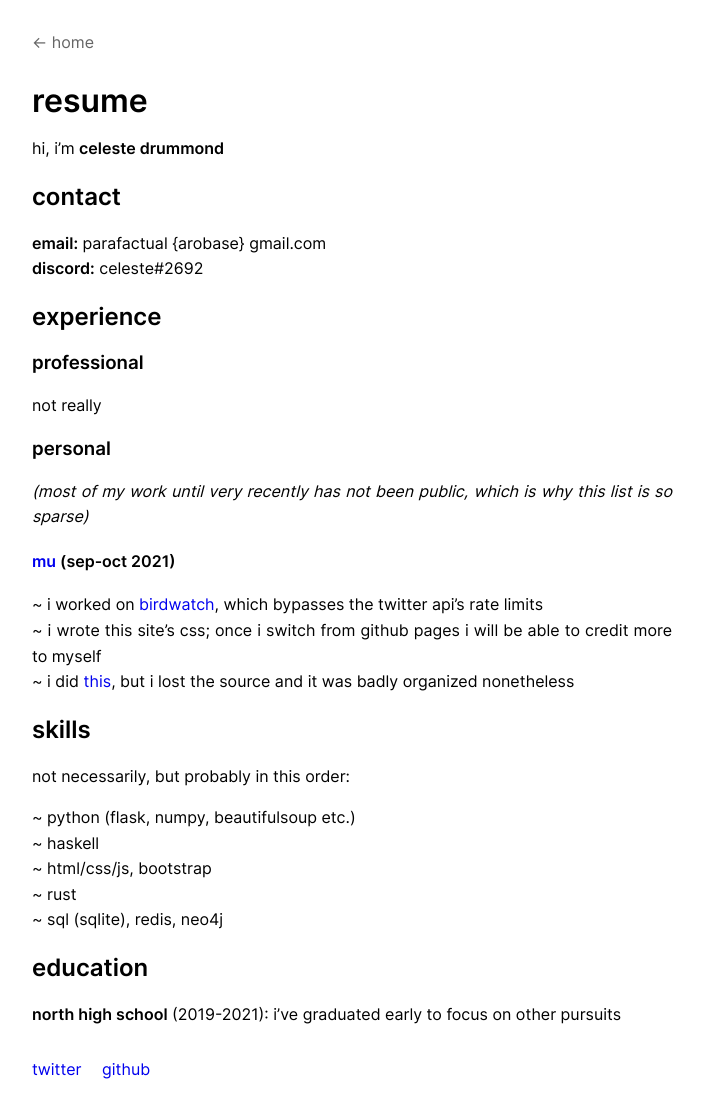
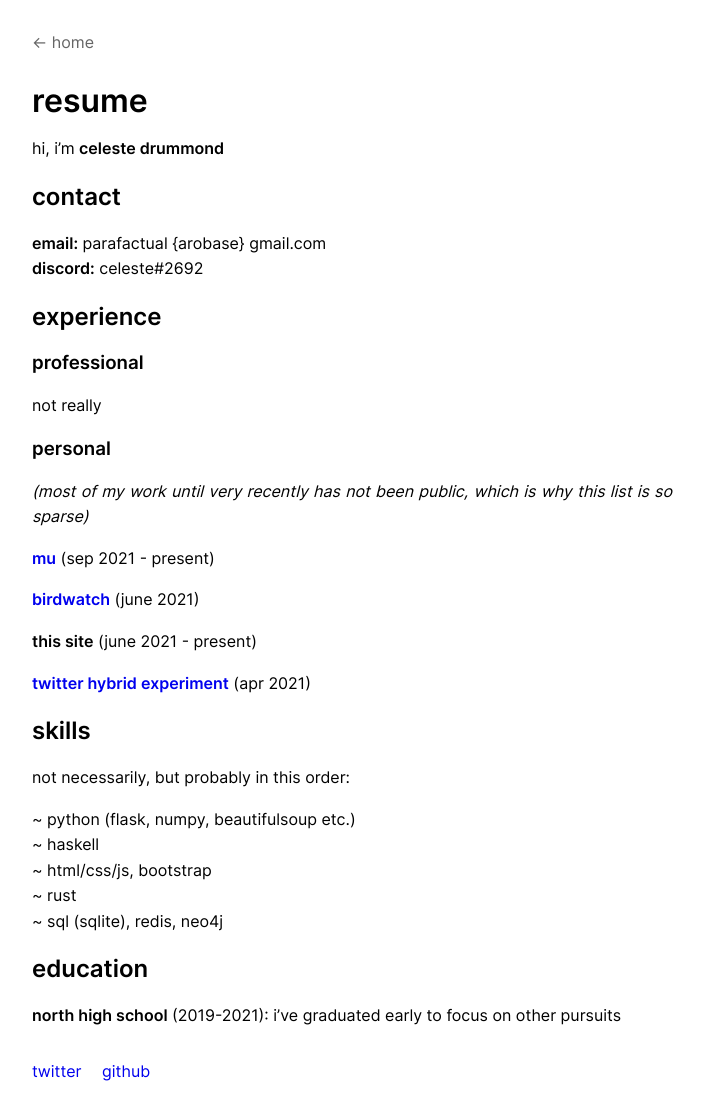
Before and after one commit to cosmicoptima/cosmicoptima.github.io, a Jekyll site: the page built from pages/resume.md, in a window 1280 px wide. Shown: the whole page, without its empty margins (96-800 px from the left). Built offline with Jekyll 4.4.1, drawn with Linux system fonts in a browser that asks for light colours.

Commit message:
convert all to headline

```diff
--- a/pages/resume.md
+++ b/pages/resume.md
@@ -22,14 +22,13 @@ not really
 _(most of my work until very recently has not been public, which is why this_
 _list is so sparse)_
 
-#### **[mu](https://github.com/cosmicoptima/mu)** (sep-oct 2021)
+**[mu](https://github.com/cosmicoptima/mu)** (sep 2021 - present)
 
-~ i worked on [birdwatch](https://github.com/cosmicoptima/birdwatch), which
-bypasses the twitter api's rate limits
-~ i wrote this site's css; once i switch from github pages i will be able to
-credit more to myself
-~ i did [this](https://twitter.com/parafactual/status/1381375742978703361), but
-i lost the source and it was badly organized nonetheless
+**[birdwatch](https://github.com/cosmicoptima/birdwatch)** (june 2021)
+
+**this site** (june 2021 - present)
+
+**[twitter hybrid experiment](https://twitter.com/parafactual/status/1381375742978703361)** (apr 2021)
 
 ## skills
 
```
